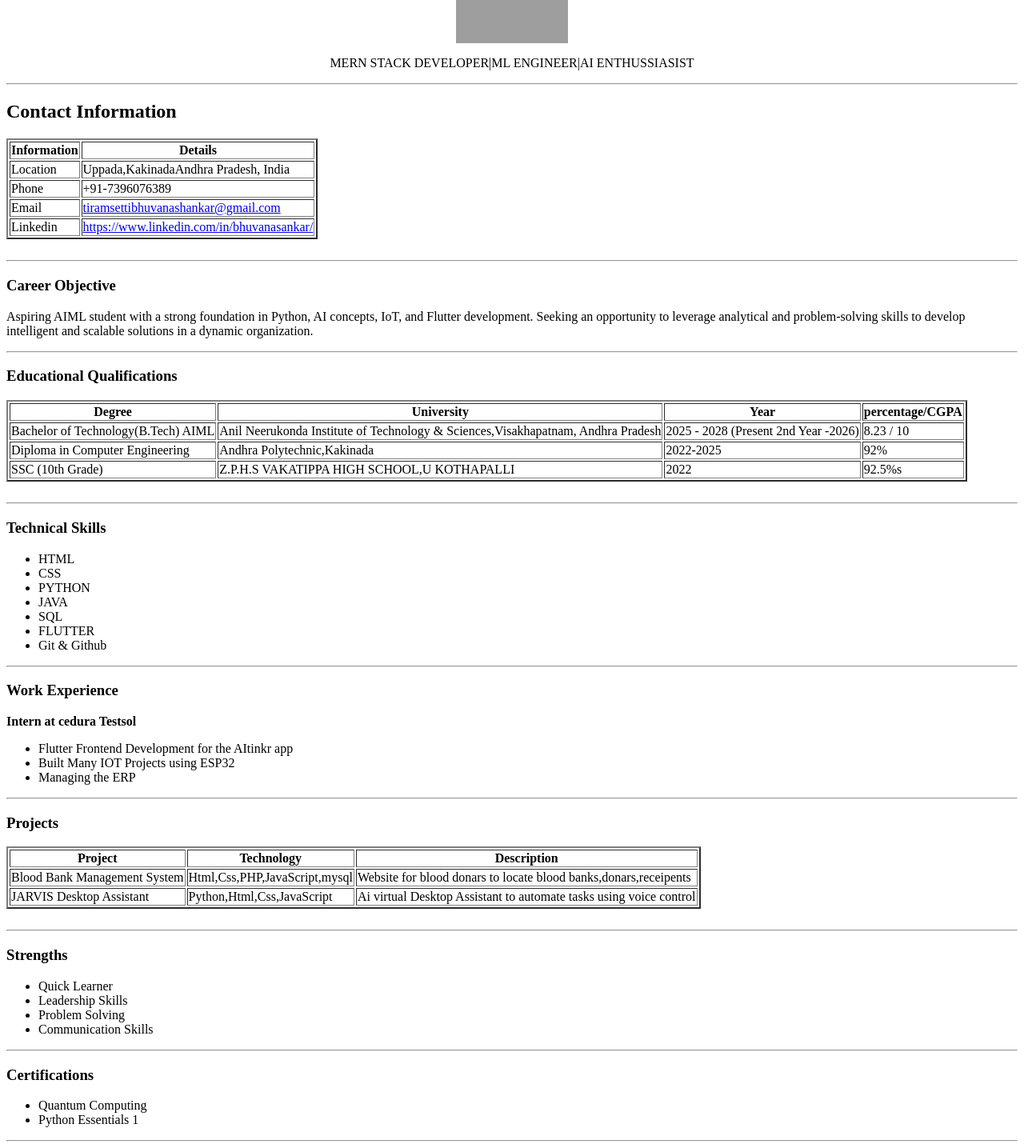
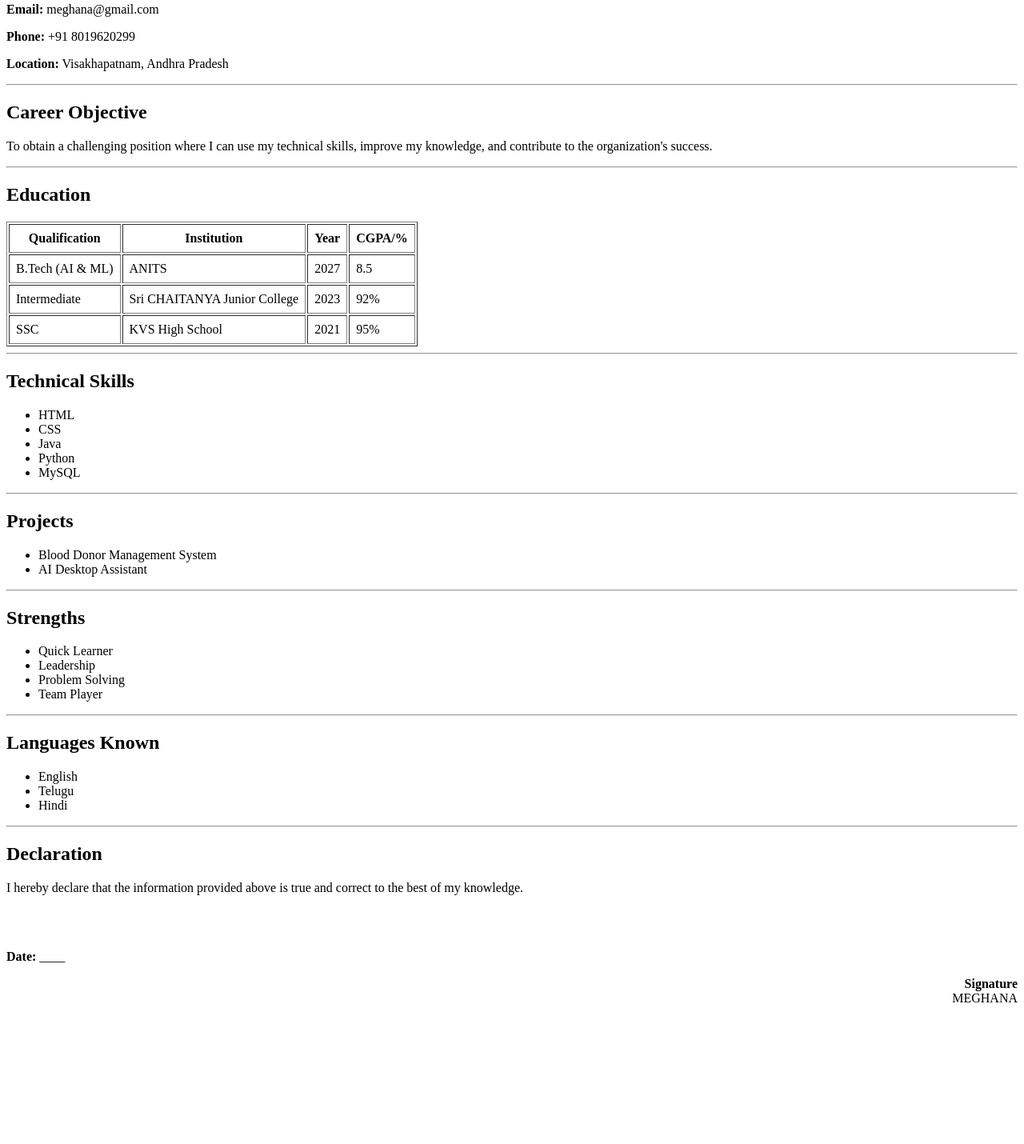
Before and after one commit to meghanagummadi478-sudo/FULL_STACK_3-1_040, a plain HTML site: page WEEK-1/index.html in a window 1280 px wide. Shown: the part 212-1642 px from the top of the page at 80% size. After the commit the page ends 1485 px from the top, so only its background shows below. Drawn offline with Linux system fonts and the light colour scheme; grey boxes are pictures that could not be loaded.

Commit message:
Meghana's resume

```diff
--- a/WEEK-1/index.html
+++ b/WEEK-1/index.html
@@ -1,177 +1,119 @@
+<!DOCTYPE html>
 <html>
 <head>
-        <title>
-            Resume Bhuvana Sankar
-        </title>
+    <title>Resume - Meghana</title>
 </head>
 <body>
-        <h1 align="center">BHUVANA SANKAR</h1>
-        <div align="center">
-        <img src="IMG_20251213_150653 copy.jpg" alt="photo" height="200" width="140" >
-        <p>MERN STACK DEVELOPER|ML ENGINEER|AI ENTHUSSIASIST</p>
-        </div>
+<center>
+<img src="images.jpg" alt="My Photo" width="120" height="120">
+</center>
+    <center>
+        <h1>MEGHANA</h1>
+        <h3>B.Tech (AI & ML) Student</h3>
+    </center>
+
     <hr>
+
     <h2>Contact Information</h2>
-        <table border="2">
-            <thead>
-                <th>Information</th>
-                <th>Details</th>
-            </thead>
+    <p><b>Email:</b> meghana@gmail.com</p>
+    <p><b>Phone:</b> +91 8019620299</p>
+    <p><b>Location:</b> Visakhapatnam, Andhra Pradesh</p>
+
+    <hr>
+
+    <h2>Career Objective</h2>
+    <p>
+        To obtain a challenging position where I can use my technical
+        skills, improve my knowledge, and contribute to the organization's success.
+    </p>
+
+    <hr>
+
+    <h2>Education</h2>
+
+    <table border="1" cellpadding="8">
         <tr>
-                <td>Location</td>
-                <td>Uppada,KakinadaAndhra Pradesh, India</td>
+            <th>Qualification</th>
+            <th>Institution</th>
+            <th>Year</th>
+            <th>CGPA/%</th>
         </tr>
+
         <tr>
-                <td>Phone</td>
-                <td>+91-7396076389</td>
+            <td>B.Tech (AI & ML)</td>
+            <td>ANITS</td>
+            <td>2027</td>
+            <td>8.5</td>
         </tr>
+
         <tr>
-                <td>Email</td>
-                <td><a href="tiramsettibhuvanashankar@gmail.com" target="_blank">tiramsettibhuvanashankar@gmail.com</a></td>
+            <td>Intermediate</td>
+            <td>Sri CHAITANYA Junior College</td>
+            <td>2023</td>
+            <td>92%</td>
         </tr>
+
         <tr>
-                <td>Linkedin</td>
-                <td>
-                    <a href="https://www.linkedin.com/in/bhuvanasankar/" target="_blank">https://www.linkedin.com/in/bhuvanasankar/</a>
-                </td>
+            <td>SSC</td>
+            <td>KVS High School</td>
+            <td>2021</td>
+            <td>95%</td>
         </tr>
     </table>
-        <br>
+
     <hr>
-        <h3>Career Objective</h3>
-        <p>
-            Aspiring AIML student with a strong foundation in Python, AI concepts, IoT, and Flutter
-development. Seeking an opportunity to leverage analytical and problem-solving skills to
-develop intelligent and scalable solutions in a dynamic organization.
-        </p>
-        <hr>
-        <h3>
-            Educational Qualifications
-        </h3>
-        <table border="2">
-            <thead>
-                <th>
-                    Degree
-                </th>
-                <th>
-                    University
-                </th>
-                <th>
-                    Year
-                </th>
-                <th>
-                    percentage/CGPA
-                </th>
-            </thead>
-            <tr>
-                <td>
-                      Bachelor of Technology(B.Tech) AIML
-                </td>
-                <td>
-                    Anil Neerukonda Institute of Technology & Sciences,Visakhapatnam, Andhra Pradesh
-                </td>
-                <td>
-                    2025 - 2028 (Present 2nd Year -2026)
-                </td>
-                <td>
-                    8.23 / 10
-                </td>
-            </tr>
-             <tr>
-                <td>
-                    Diploma in Computer Engineering
-                </td>
-                <td>
-                    Andhra Polytechnic,Kakinada
-                </td>
-                <td>
-                    2022-2025
-                </td>
-                <td>
-                    92%
-                </td>
-            </tr>
-             <tr>
-                <td>
-                    SSC (10th Grade)
-                </td>
-                <td>
-                    Z.P.H.S VAKATIPPA HIGH SCHOOL,U KOTHAPALLI
-                </td>
-                <td>
-                    2022
-                </td>
-                <td>
-                    92.5%s
-                </td>
-            </tr>
-        </table>
-        <br>
-        <hr>
-        <h3>Technical Skills</h3>
+
+    <h2>Technical Skills</h2>
     <ul>
         <li>HTML</li>
         <li>CSS</li>
-            <li>PYTHON</li>
-            <li>JAVA</li>
-            <li>SQL</li>
-            <li>FLUTTER</li>
-            <li>Git & Github</li>
+        <li>Java</li>
+        <li>Python</li>
+        <li>MySQL</li>
     </ul>
+
     <hr>
-        <h3>Work Experience</h3>
-        <strong>Intern at cedura Testsol</strong>
+
+    <h2>Projects</h2>
     <ul>
-            <li>Flutter Frontend Development for the AItinkr app</li>
-            <li>Built Many IOT Projects using ESP32</li>
-            <li>Managing the ERP</li>
+        <li>Blood Donor Management System</li>
+        <li>AI Desktop Assistant</li>
     </ul>
+
     <hr>
-        <h3>Projects</h3>
-        <table border="2">
-            <thead>
-                <th>Project</th>
-                <th>Technology</th>
-                <th>Description</th>
-            </thead>
-            <tr>
-                <td>Blood Bank Management System</td>
-                <td>Html,Css,PHP,JavaScript,mysql</td>
-                <td>Website for blood donars to locate blood banks,donars,receipents </td>
-            </tr>
-            <tr>
-                <td>JARVIS Desktop Assistant</td>
-                <td>Python,Html,Css,JavaScript</td>
-                <td>Ai virtual Desktop Assistant to automate tasks using voice control</td>
-            </tr>
-        </table>
-        <br>
-        <hr>
-        <h3>Strengths</h3>
+
+    <h2>Strengths</h2>
     <ul>
         <li>Quick Learner</li>
-            <li>Leadership Skills</li>
+        <li>Leadership</li>
         <li>Problem Solving</li>
-            <li>Communication Skills</li>
+        <li>Team Player</li>
     </ul>
+
     <hr>
-        <h3>Certifications</h3>
+
+    <h2>Languages Known</h2>
     <ul>
-            <li>Quantum Computing</li>
-            <li>Python Essentials 1</li>
-        </ul>
-        <hr>
-        <h3>Languages Known</h3>
-        <ul>
+        <li>English</li>
         <li>Telugu</li>
         <li>Hindi</li>
-            <li>English</li>
     </ul>
-        <h3>Declaration</h3>
-        <p>I hereby declare that the above information is true and correct to the best of my knowledge and belief.</p>
-        <div align="right"><strong>Signature</strong><br>
-            T.Bhuvana Sankar
-        </div>
-        <strong>Date:</strong>____________
+
+    <hr>
+
+    <h2>Declaration</h2>
+    <p>
+        I hereby declare that the information provided above is true and correct to the best of my knowledge.
+    </p>
+
+    <br><br>
+
+    <p><b>Date:</b> ____</p>
+
+    <p align="right">
+        <b>Signature</b><br>
+        MEGHANA
+    </p>
+
 </body>
 </html>
```
Lines whose indentation alone changed are shown as unchanged.
